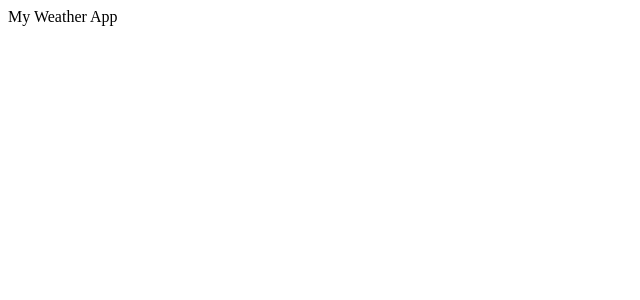
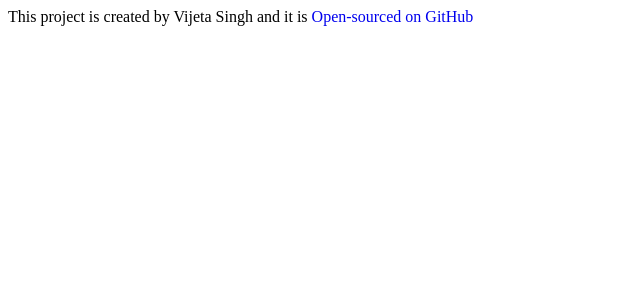
Before and after one commit to vijetarajput/Weather_Project_React, a React (Create React App) app: page / in a window 1280 px wide. Shown: the top 300 px of the page, without its empty margins (0-640 px from the left). Built offline with nearby package versions, Linux system fonts and the light colour scheme.

Commit message:
Added GitHub

```diff
--- a/src/App.css
+++ b/src/App.css
@@ -0,0 +1,3 @@
+a {
+  text-decoration: none;
+}
--- a/src/App.js
+++ b/src/App.js
@@ -3,9 +3,11 @@ import './App.css';
 function App() {
   return (
     <div className="App">
-     My Weather App
+    <footer>
+      This project is created by Vijeta Singh and it is{" "}
+      <a href="https://github.com/vijetarajput/Weather_Project_React" target="_blank" rel="noreferrer">Open-sourced on GitHub</a>
+    </footer>
     </div>
   );
 }
-
 export default App;
```
